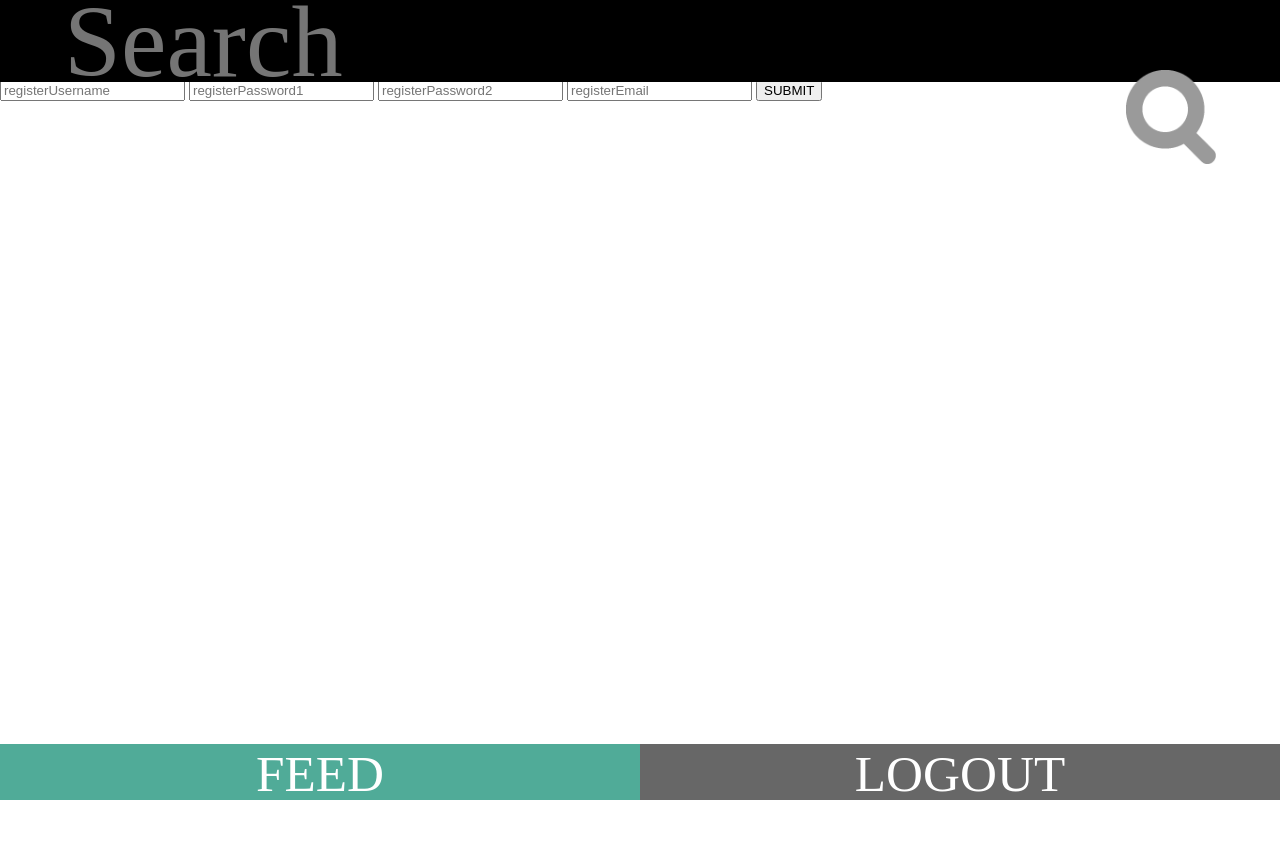
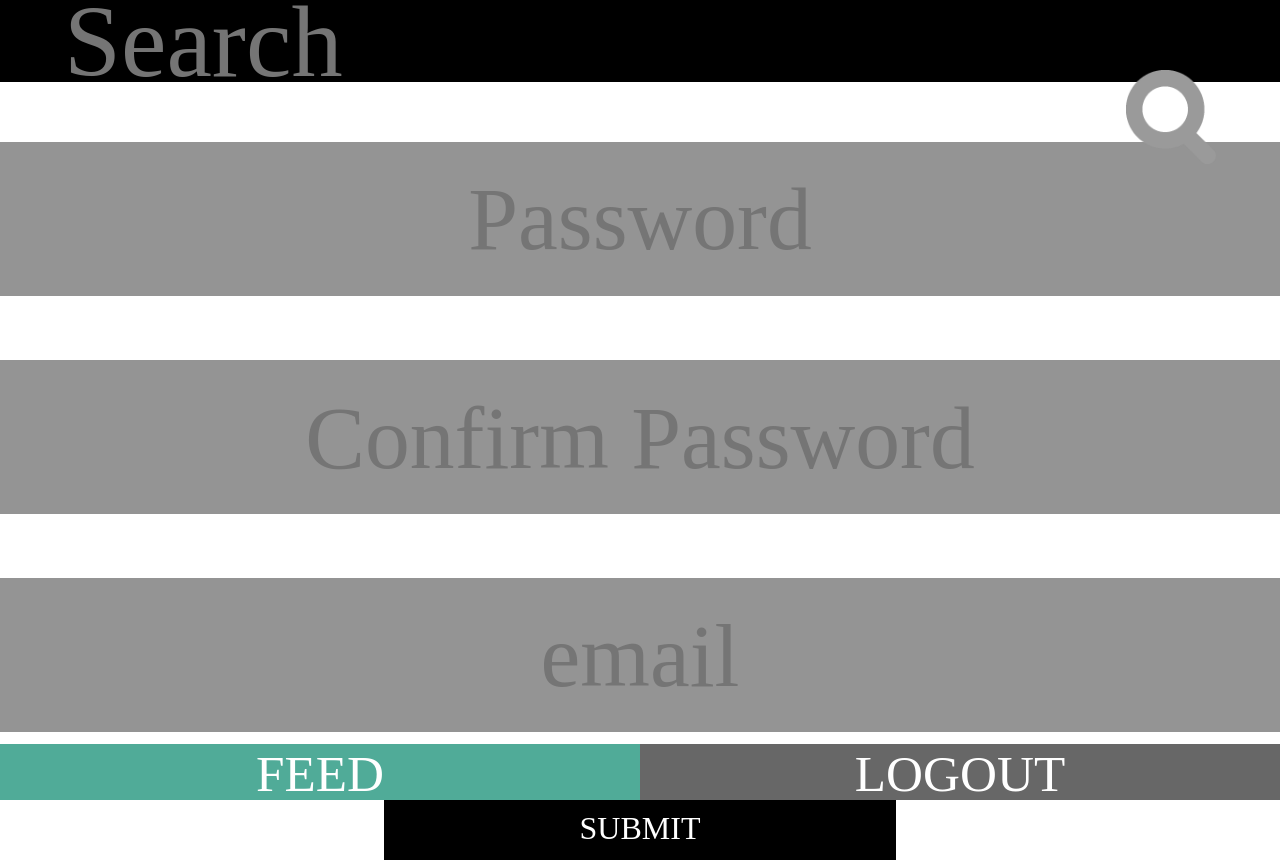
Before and after one commit to HoganMcDonald/capture-app, a website: page public/views/index.html at #!/register in a window 1280 px wide. Before the commit the page ends 800 px from the top, so only its background shows below. Drawn offline with Linux system fonts and the light colour scheme; files that its build step writes are made by us from their sources; files whose address does not match are found by name.

Commit message:
register view completed

```diff
--- a/public/styles/sass/_login.sass
+++ b/public/styles/sass/_login.sass
@@ -11,15 +11,22 @@
   display: block
   margin: auto
 
+.fullWidthInput
+  margin-top: 5vw
+  text-align: center
+  background-color: $fullWidthInputInactive
+  width: 96vw
+  border: none
+  border-radius: 0
+  padding: 2vw
+  +appFont(7vw)
+  &:focus
+    outline: none
+    background-color: $fullWidthInputActive
+
 .loginInput
   display: block
   margin: auto
-  margin-top: 5vw
-  text-align: center
-  background-color: $fullWidthInputInactive
-  width: 92vw
-  border: none
-  +appFont(7vw)
 
 .loginButton
   display: block
--- a/public/styles/sass/_register.sass
+++ b/public/styles/sass/_register.sass
@@ -0,0 +1,30 @@
+.registerPage
+  height: 70vh
+  display: flex
+  align-items: center
+  justify-content: center
+
+.registerUsername
+  display: block
+  margin: auto
+  margin-top: 5vw
+
+.registerPassword1
+  display: block
+  margin: auto
+  margin-top: 5vw
+
+.registerPassword2
+  display: block
+  margin: auto
+  margin-top: 5vw
+
+.registerEmail
+  display: block
+  margin: auto
+  margin-top: 5vw
+
+.registerButton
+  display: block
+  margin: auto
+  margin-top: 5vw
--- a/public/styles/sass/main.sass
+++ b/public/styles/sass/main.sass
@@ -17,3 +17,4 @@ html body
 
 @import navBars
 @import login
+@import register
--- a/public/views/partials/register.html
+++ b/public/views/partials/register.html
@@ -1,9 +1,9 @@
 <div class="registerPage">
   <div class="container">
-    <input type="text" placeholder="registerUsername">
-    <input type="password" placeholder="registerPassword1">
-    <input type="password" placeholder="registerPassword2">
-    <input type="email" placeholder="registerEmail">
-    <button type="button" name="button">SUBMIT</button>
+    <input type="text" class="registerUsername fullWidthInput" placeholder="Username">
+    <input type="password" class="registerPassword1 fullWidthInput" placeholder="Password">
+    <input type="password" class="registerPassword2 fullWidthInput" placeholder="Confirm Password">
+    <input type="email" class="registerEmail fullWidthInput" placeholder="email">
+    <button type="button" class="standardButton registerButton">SUBMIT</button>
   </div>
 </div>
```
Also changed, not shown: public/views/partials/login.html (+2 -2 lines), public/styles/main.min.css.
